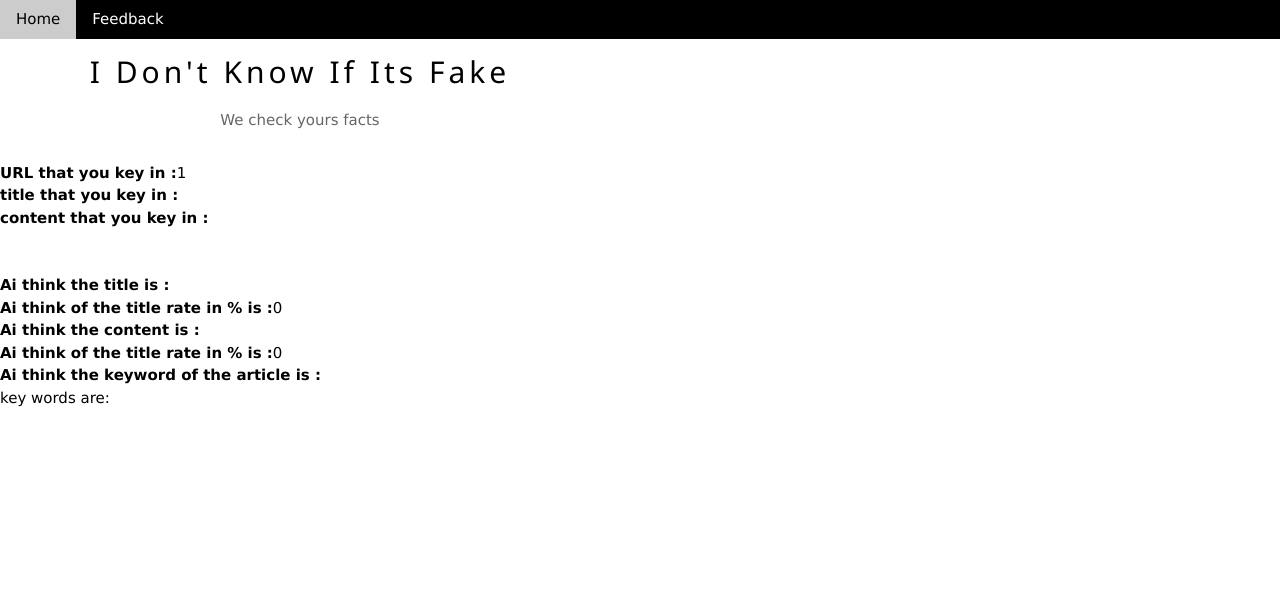
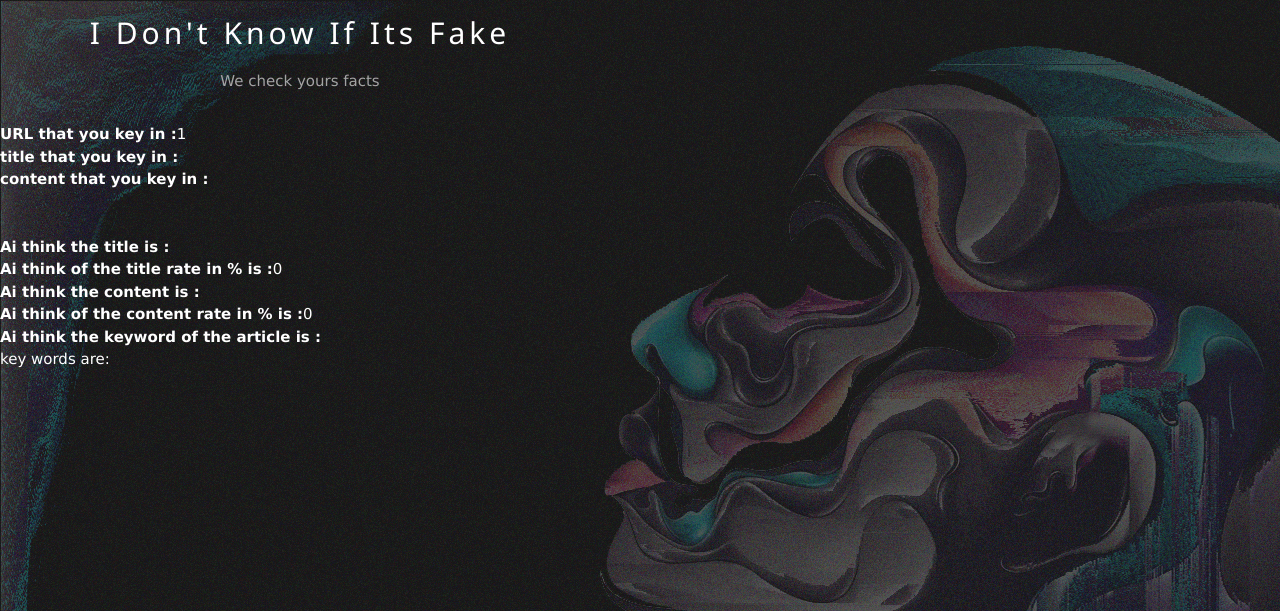
Before and after one commit to ysyloveu/fake-news, a PHP site: page /fakebox/finalAI/TryoutP.php?url=1 in a window 1280 px wide. Shown: the top 611 px of the page. Run offline with PHP 8.4, Linux system fonts and the light colour scheme; data that the repository does not hold is empty.

Commit message:
Update TryoutP.php

```diff
--- a/Website/finalAI/TryoutP.php
+++ b/Website/finalAI/TryoutP.php
@@ -3,13 +3,7 @@
 <meta charset="utf-8" />
 <meta name="viewport" content="width=device-width, initial-scale=1">
 <link rel="stylesheet" href="https://www.w3schools.com/w3css/3/w3.css">
-<body>
-
-<!-- Navigation -->
-<nav class="w3-bar w3-black">
-    <a href="index.php" class="w3-button w3-bar-item">Home</a>
-    <a href="" class="w3-button w3-bar-item">Feedback</a>
-</nav>
+<body style=" background: linear-gradient(rgba(30,30,30,.75), rgba(30,30,30,.75)), url('images/digital_background.jpg'); color:white;">
 
 <section class="w3-container w3-center" style="max-width:600px">
     <h2 class="w3-wide">I Don't Know If Its Fake</h2>
@@ -61,7 +55,6 @@ $AiScoreTitle=$y['score'];
 $AiScoreContent=$y['score'];
 $AiKeyword=$y['keywords'];
 echo "<br>";
-//$AiKeyword=implode("Arra",$AiKeyword);
 echo "<br>";
 echo "<b>Ai think the title is :</b>".$AiDecisionforTitile;
 echo "<br>";
@@ -69,7 +62,7 @@ echo "<b>Ai think of the title rate in % is :</b>".$AiScoreforTitle*100;
 echo "<br>";
 echo "<b>Ai think the content is :</b>".$AiDecisionforContent;
 echo "<br>";
-echo "<b>Ai think of the title rate in % is :</b>".$AiScoreContent*100;
+echo "<b>Ai think of the content rate in % is :</b>".$AiScoreContent*100;
 echo "<br>";
 echo "<b>Ai think the keyword of the article is :</b>";
 echo "<br>";
@@ -82,54 +75,4 @@ for ($x = 0; $x <= $keycount-1;$x++){
     $a=$k['keyword'];
     print $a." , ";
 }
-
-
-
-
-
-
-
-
-
-
-
-
-// echo($result[0]);
-// print_r(array_filter($result))
-
-
-// // The data to send to the API
-// $postData = array(
-//     'url' => 'https://www.straitstimes.com/singapore/move-to-phase-2-of-covid-19-reopening-to-be-decided-mid-june-dining-in-use-of-sports',
-//     'title' => 'Move to Phase 2 of Covid-19 reopening to be decided mid-June; dining-in, use ring this phase, Singapore News & Top Stories - The Straits Times',
-//     'content' => 'We have been experiencing some problems with subscriber log-ins and apologise for the inconvenience caused.
-//     Until we resolve the issues, subscribers need not log in to access ST Digital articles. But a log-in is still required for our PDFs.'
-// );
-
-// // Setup cURL
-// $ch = curl_init('http://localhost:8080/fakebox/check');
-// curl_setopt_array($ch, array(
-//     CURLOPT_POST => TRUE,
-//     CURLOPT_RETURNTRANSFER => TRUE,
-//     CURLOPT_HTTPHEADER => array(
-//         // 'Authorization: '.$authToken,
-//         'Content-Type: application/json; charset=utf-8'
-//     ),
-//     CURLOPT_POSTFIELDS => json_encode($postData)
-// ));
-
-// // Send the request
-// $response = curl_exec($ch);
-
-// // Check for errors
-// if($response === FALSE){
-//     die(curl_error($ch));
-// }
-
-// // Decode the response
-// $responseData = json_decode($response, TRUE);
-
-// // Print the date from the response
-// echo $responseData['published'];
-
 ?>
```
